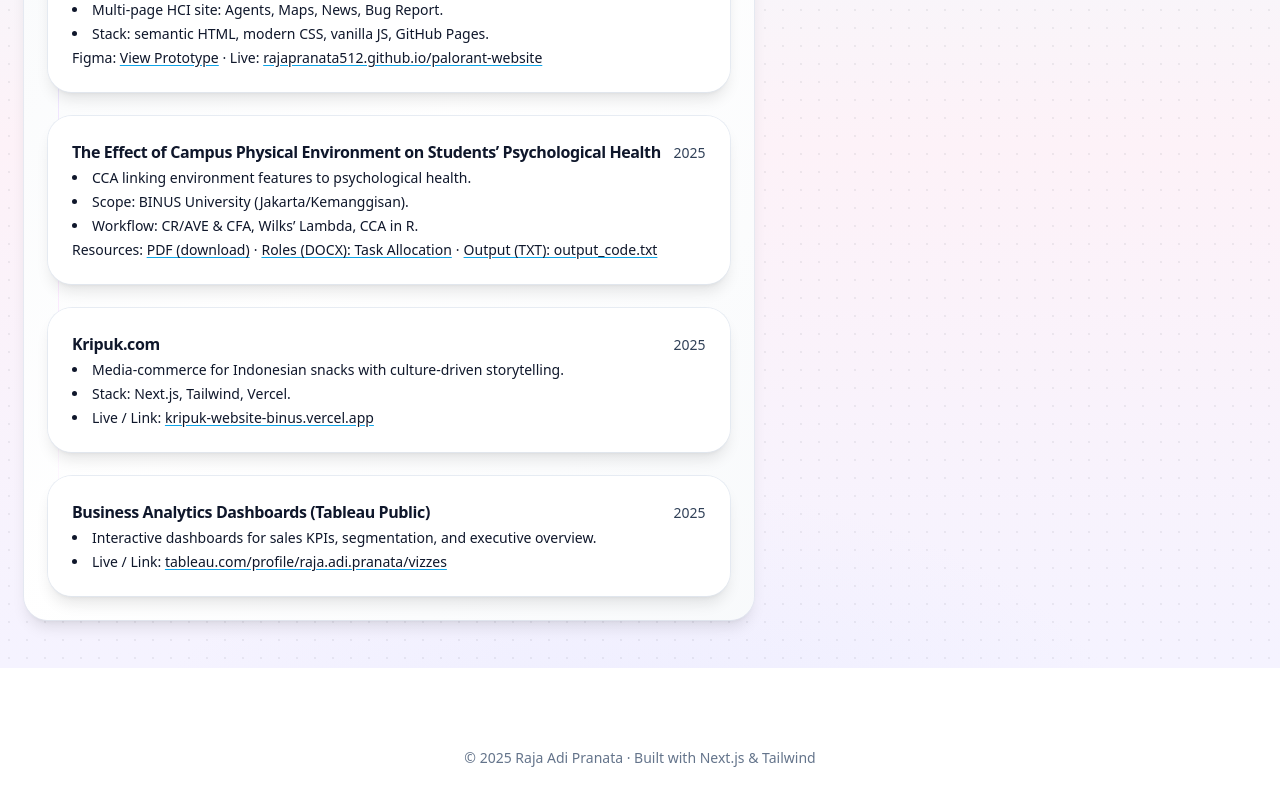
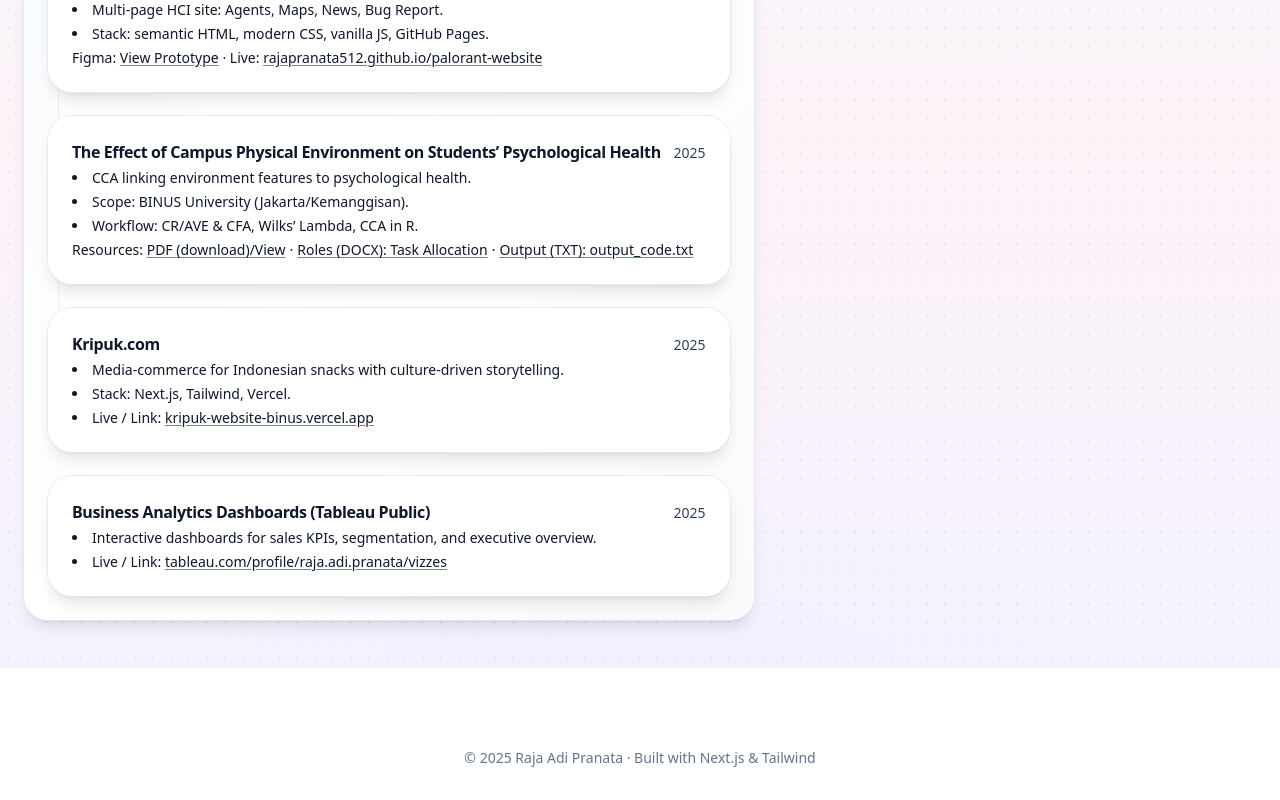
Before and after one commit to Rajapranata512/cv-next, a Next.js app: page / in a window 1280 px wide. Shown: the part 1079-1879 px from the top of the page. Built offline with nearby package versions, Linux system fonts and the light colour scheme.

Commit message:
Update CV page and styles

```diff
--- a/src/app/page.tsx
+++ b/src/app/page.tsx
@@ -228,11 +228,11 @@ export default function Home() {
                 extra={
                   <div className="text-sm">
                     Resources:{" "}
-                    <a className={LINK} href="/docs/cca-campus-psych-health.pdf" target="_blank" rel="noreferrer" download>PDF (download)</a>
+                    <a className={LINK} href="/papers/aol-multivariate.pdf"  target="_blank" rel="noreferrer" >PDF (download)/View</a>
                     <span className="px-1">·</span>
-                    <a className={LINK} href="/docs/task-allocation.docx" target="_blank" rel="noreferrer" download>Roles (DOCX): Task Allocation</a>
+                    <a className={LINK} href="/papers/aol-pembagian-kerja.docx" target="_blank" rel="noreferrer" download>Roles (DOCX): Task Allocation</a>
                     <span className="px-1">·</span>
-                    <a className={LINK} href="/docs/output_code.txt" target="_blank" rel="noreferrer" download>Output (TXT): output_code.txt</a>
+                    <a className={LINK} href="/papers/aol-output-code.txt"  target="_blank" rel="noreferrer" >Output (TXT): output_code.txt</a>
                   </div>
                 }
               />
```
